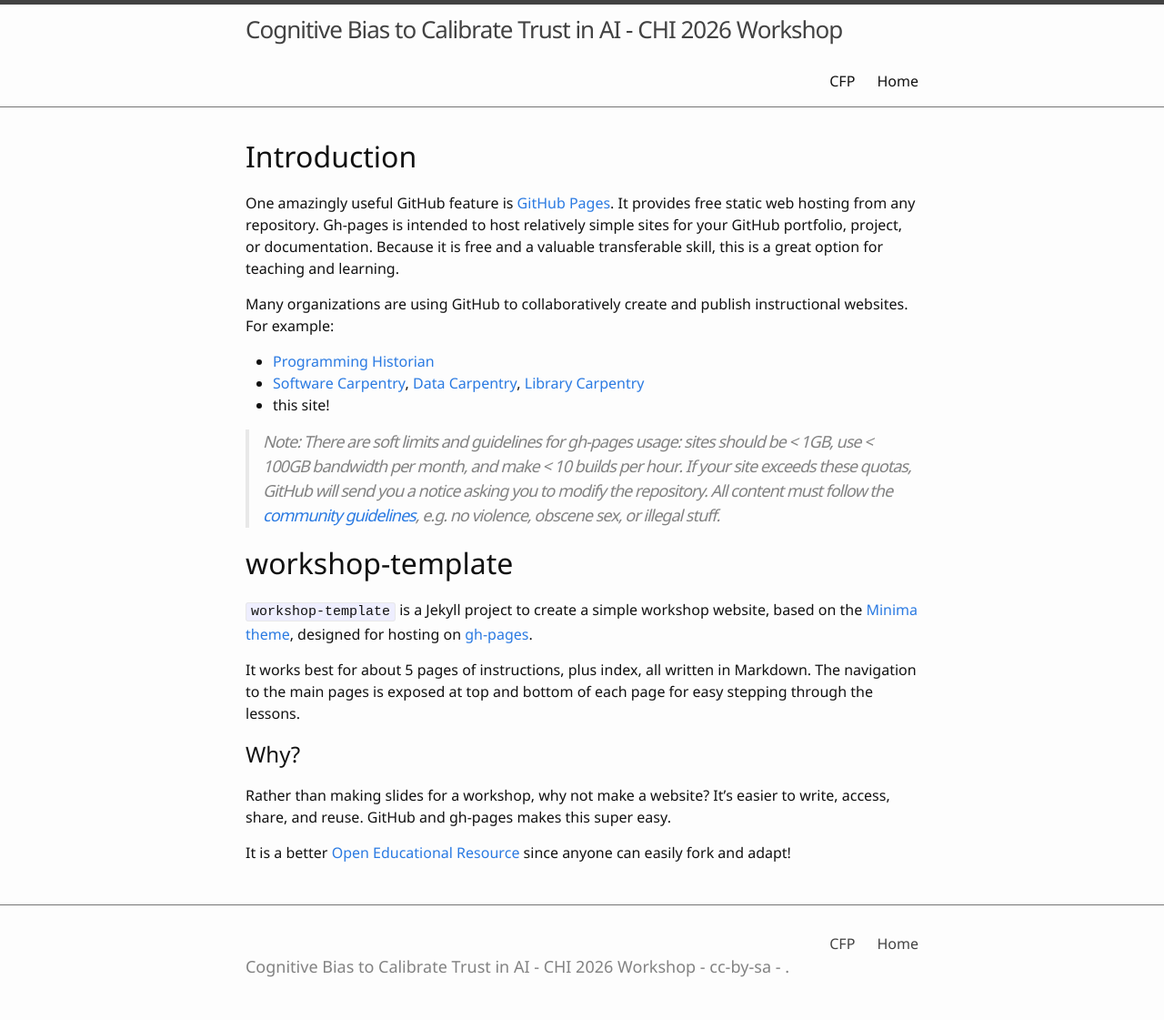
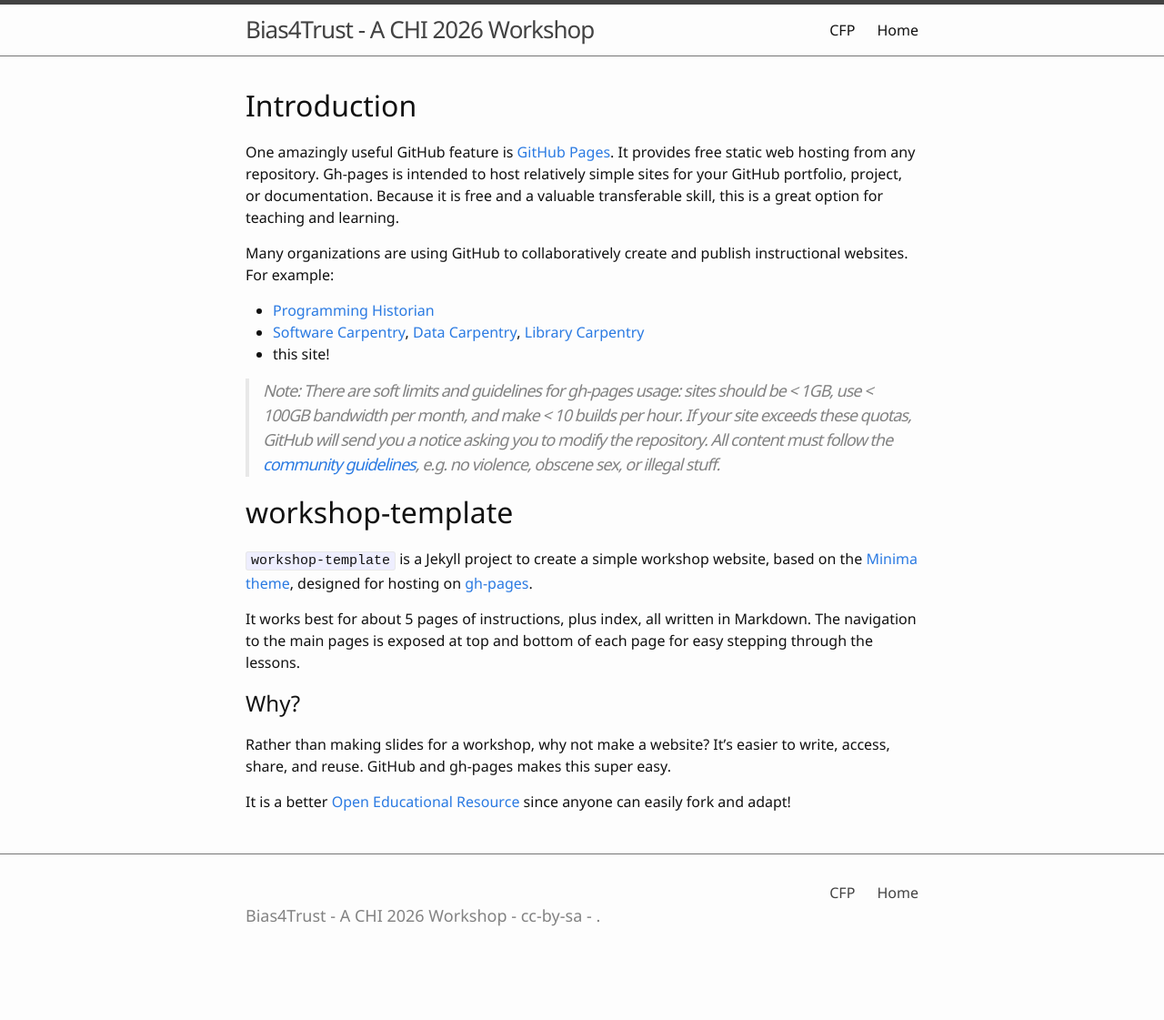
Before and after one commit to chi-bias-trust/chi-bias-trust.github.io, a Jekyll site: the page built from 1-intro.md, in a window 1280 px wide. Shown: the whole page at 91% size. Built offline with Jekyll 4.4.1, drawn with Linux system fonts in a browser that asks for light colours; after the commit the page ends 1065 px from its top, so only the background shows below that.

Commit message:
Update _config.yml

```diff
--- a/_config.yml
+++ b/_config.yml
@@ -8,9 +8,9 @@
 
 # Site settings
 # title appears in the header
-title: Cognitive Bias to Calibrate Trust in AI - CHI 2026 Workshop
+title: Bias4Trust - A CHI 2026 Workshop
 # description and keywords for meta tags
-description: "CHI 2026 Workshop"
+description: "Cognitive Bias for Calibrating Trust in AI: A CHI 2026 Workshop"
 keywords: ""
 
 # author settings for cc-by, appears in the footer
```
